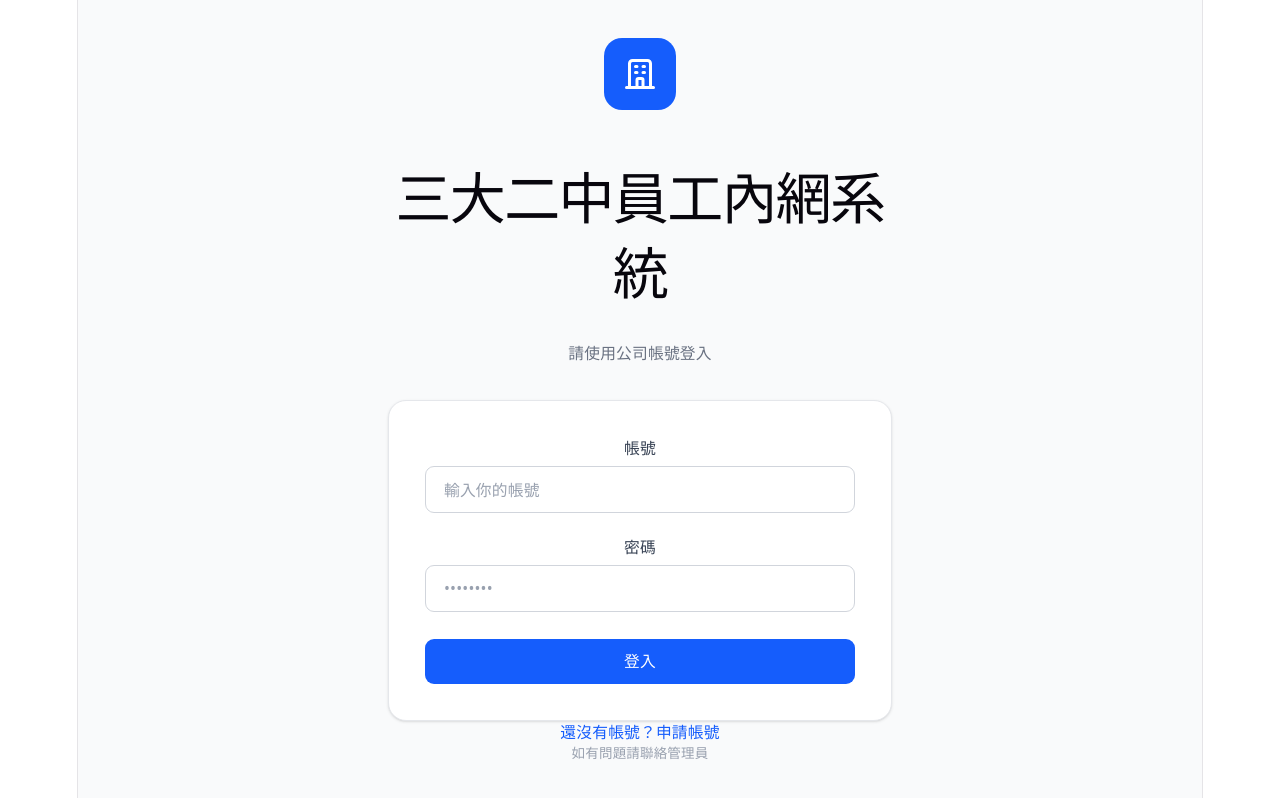
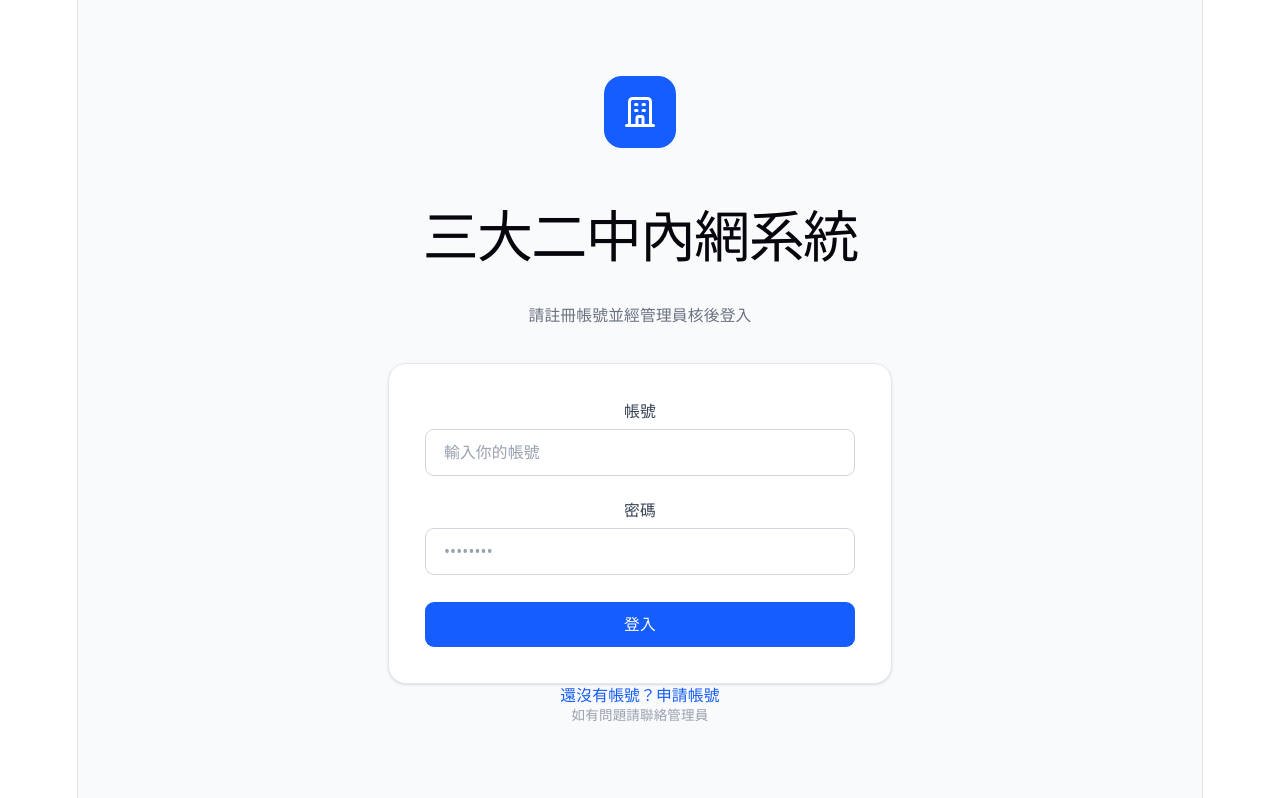
Before and after one commit to Andy666-sss/employee-intranet, a React (Vite) app: page / in a window 1280 px wide. Built offline with nearby package versions, Linux system fonts and the light colour scheme.

Commit message:
改名，修復重新整理登出問題

```diff
--- a/src/pages/LoginPage.jsx
+++ b/src/pages/LoginPage.jsx
@@ -96,8 +96,8 @@ export default function LoginPage({ onLogin, onRegister }) {
                 d="M19 21V5a2 2 0 00-2-2H7a2 2 0 00-2 2v16m14 0h2m-2 0h-5m-9 0H3m2 0h5M9 7h1m-1 4h1m4-4h1m-1 4h1m-5 10v-5a1 1 0 011-1h2a1 1 0 011 1v5m-4 0h4" />
             </svg>
           </div>
-          <h1 className="text-2xl font-semibold text-gray-900">三大二中員工內網系統</h1>
-          <p className="text-gray-500 mt-1 text-sm">請使用公司帳號登入</p>
+          <h1 className="text-2xl font-semibold text-gray-900">三大二中內網系統</h1>
+          <p className="text-gray-500 mt-1 text-sm">請註冊帳號並經管理員核後登入</p>
         </div>
 
         <div className="bg-white rounded-2xl shadow-sm border border-gray-200 p-8">
```
